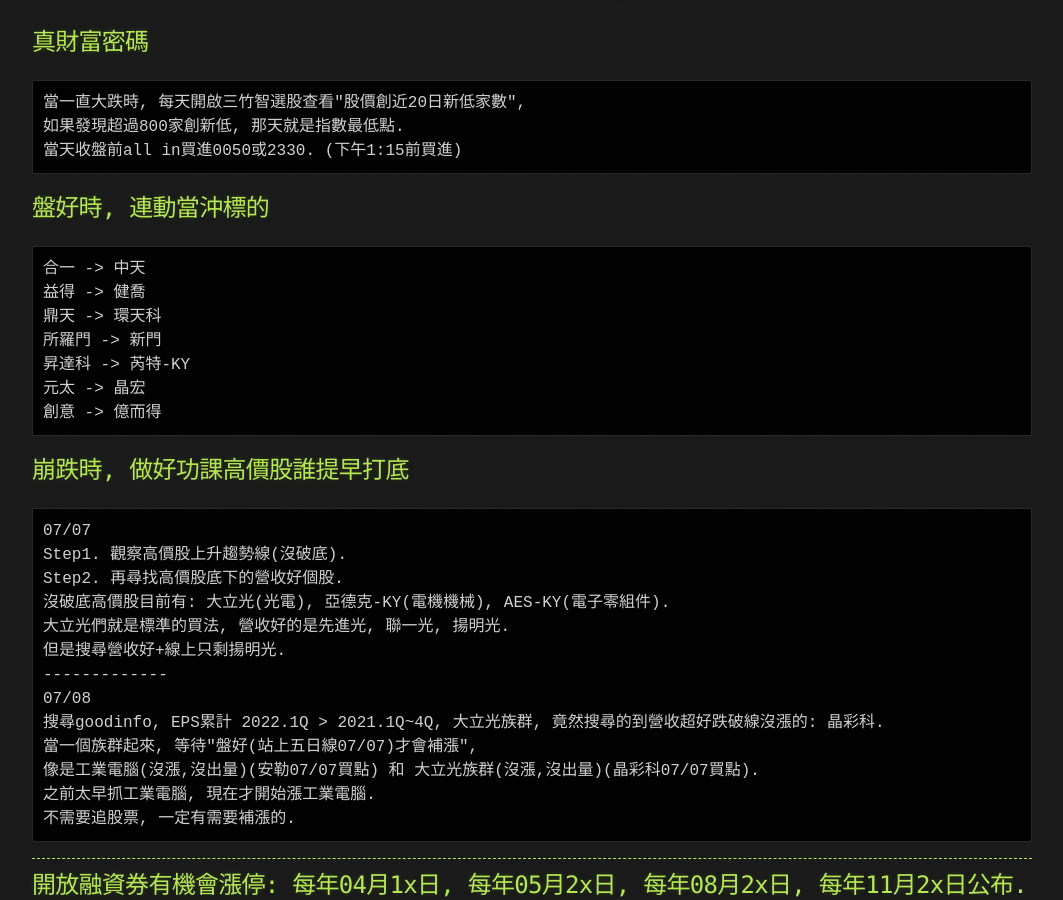
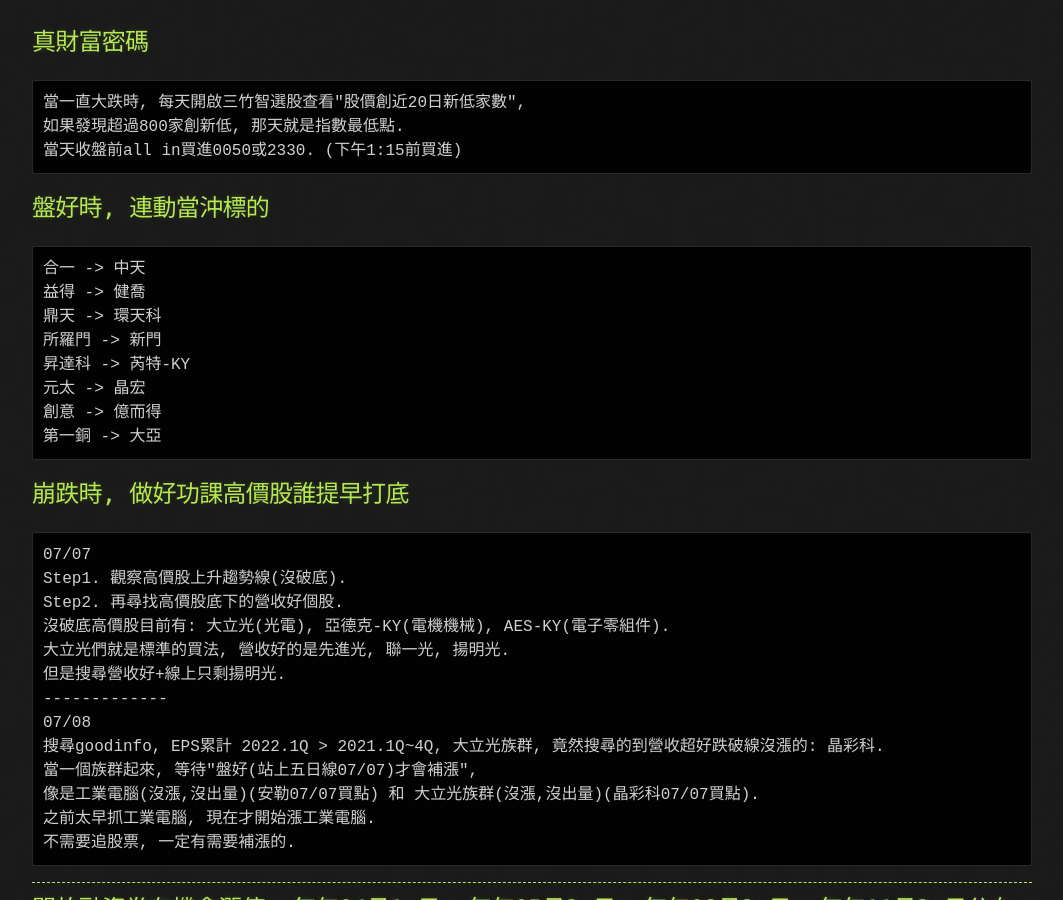
Before and after one commit to lepg5487/Stock_God, a Jekyll site: the page built from experience.md, in a window 1280 px wide and 900 px high, scrolled down 2083 px. Shown: the whole window, without its empty margins (108-1171 px from the left). Built offline with Jekyll 4.4.1, drawn with Linux system fonts in a browser that asks for light colours; our own code applies the rules of GitHub Pages for plain Markdown files.

Commit message:
Update experience.md

````diff
--- a/experience.md
+++ b/experience.md
@@ -90,6 +90,7 @@
 昇達科 -> 芮特-KY
 元太 -> 晶宏
 創意 -> 億而得
+第一銅 -> 大亞
 ```
 
 ## 崩跌時, 做好功課高價股誰提早打底
````
